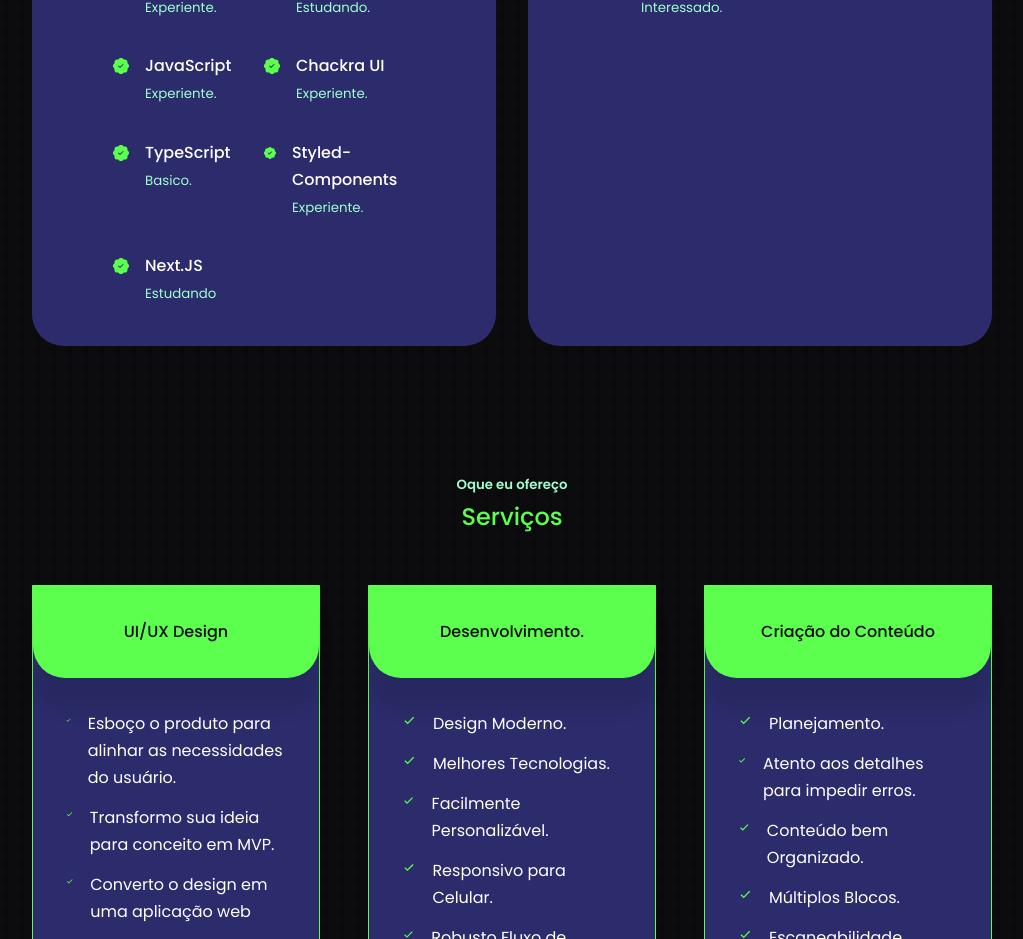
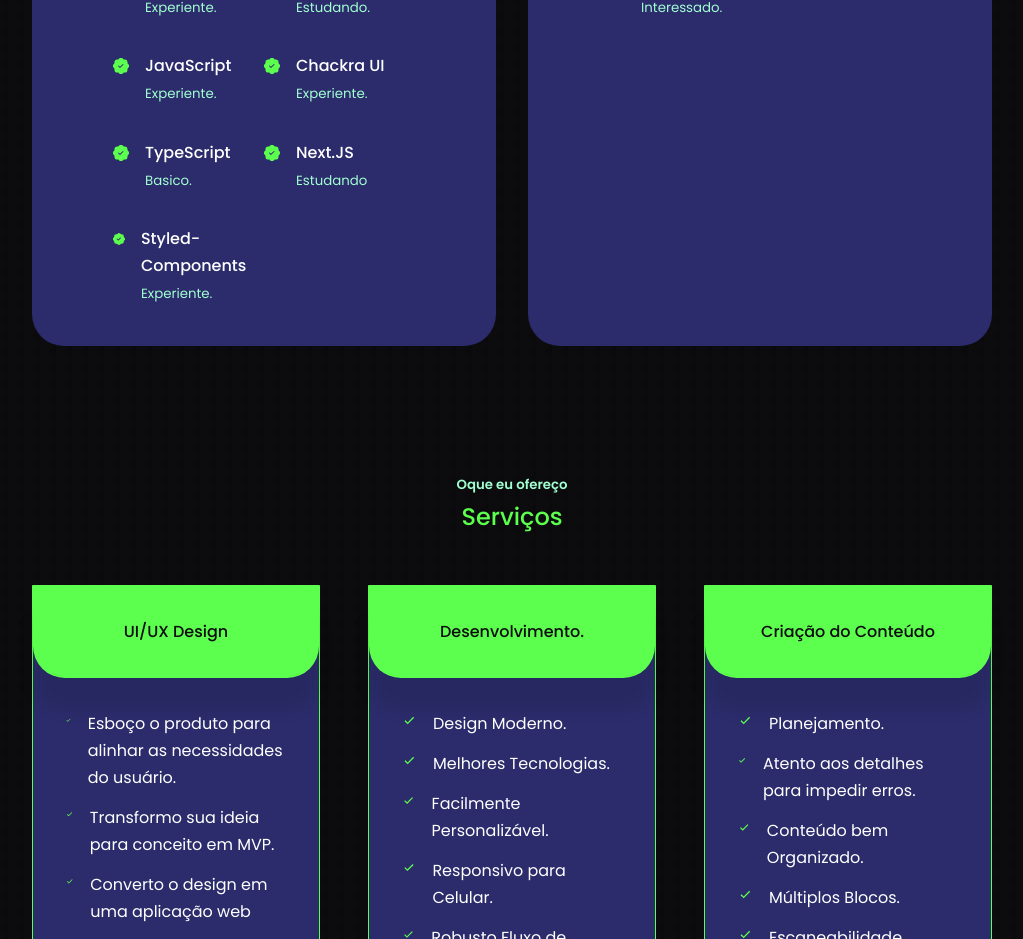
Before and after one commit to matheusscode/portfolio, a React (Vite) app: page / in a window 1280 px wide. Shown: the part 2153-3092 px from the top of the page, without its empty margins (128-1151 px from the left). Built offline with nearby package versions, Linux system fonts and the light colour scheme.

Commit message:
11 commit

```diff
--- a/src/components/Experience/Experience.jsx
+++ b/src/components/Experience/Experience.jsx
@@ -61,19 +61,18 @@ export const Experience = () => {
                 <small className="text-light">Basico.</small>
               </div>
             </article>
-
+            <article className="experience__details">
+              <BsPatchCheckFill className="experience__details-icon" />
+              <div>
+                <h4>Next.JS</h4>
+                <small className="text-light">Estudando</small>
+              </div>
+            </article>
             <article className="experience__details">
               <BsPatchCheckFill className="experience__details-icon" />
               <div>
                 <h4>Styled-Components</h4>
                 <small className="text-light">Experiente.</small>
-              </div>
-            </article>
-            <article className="experience__details">
-              <BsPatchCheckFill className="experience__details-icon" />
-              <div>
-                <h4>Next.JS</h4>
-                <small className="text-light">Estudando</small>
               </div>
             </article>
           </div>
```
